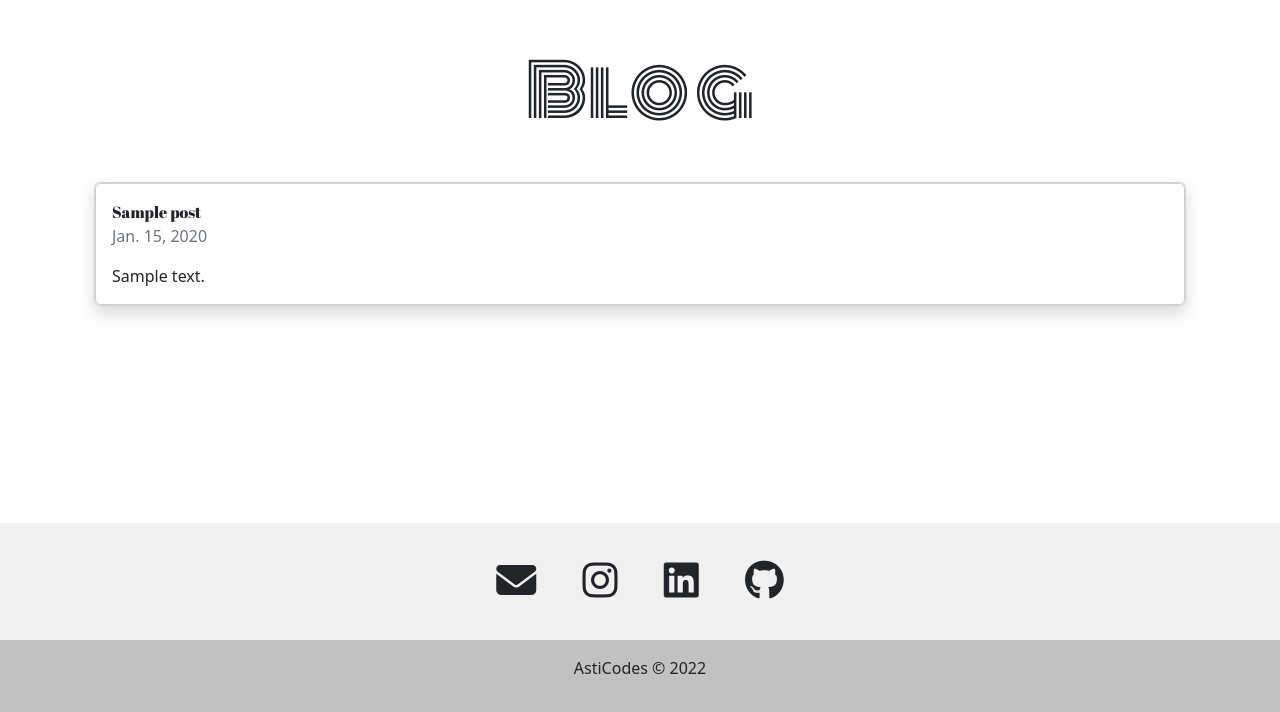
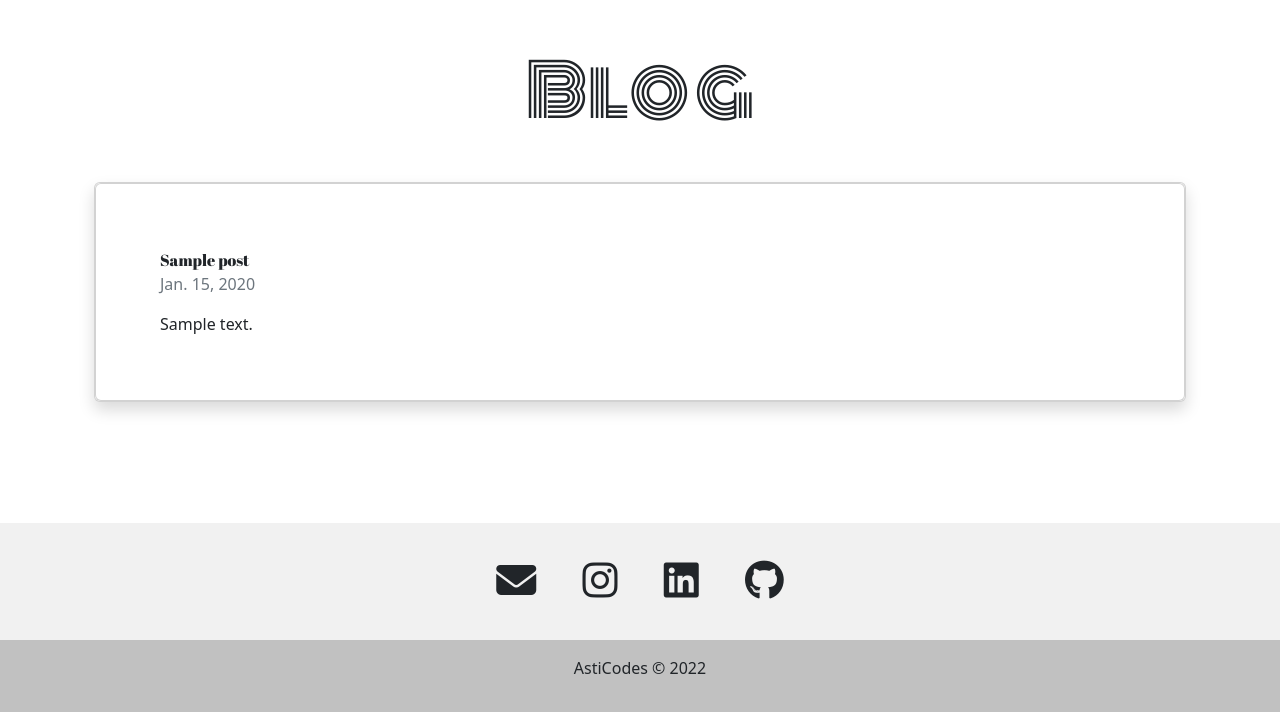
Before and after one commit to AnastasiiaAsti/portfolio, a Django app: template main_app/templates/posts/index.html in a window 1280 px wide. Shown: the part 88-800 px from the top of the page. Run offline with Django 4.2, Linux system fonts and the light colour scheme; the template is opened without the code that fills it: values that come from a table or form of the project are taken from there, others are empty; tables that the repository leaves empty hold one stand-in row (values such as "Sample post"); some libraries are stand-ins or nearby versions; some web fonts are replaced.

Commit message:
style adjust

```diff
--- a/main_app/templates/posts/index.html
+++ b/main_app/templates/posts/index.html
@@ -5,7 +5,7 @@
 {% for post in posts %}
 <div class="container-fluid">
   <div class="card mt-3 mb-3 shadow">
-    <div class="card">
+    <div class="card p-5">
       {% for picture in post.picture_set.all %}
       <img src="{{picture.url}}" class="card-img-top" alt="">
       {% endfor %}
--- a/main_app/templates/projects/index.html
+++ b/main_app/templates/projects/index.html
@@ -6,7 +6,7 @@
 <div class="container-fluid">
       <div class="row row-cols-auto mt-5 d-flex flex-end">
         <div class="col col-sm-12">
-        <div class="card shadow mb-5">
+        <div class="card shadow mb-5 p-5">
           {% for photo in project.photo_set.all %}
           <span class="m-5 bangers display-5">{{ project.name }}</span>
           <img src="{{photo.url}}" class="card-img-top" alt="">
```
